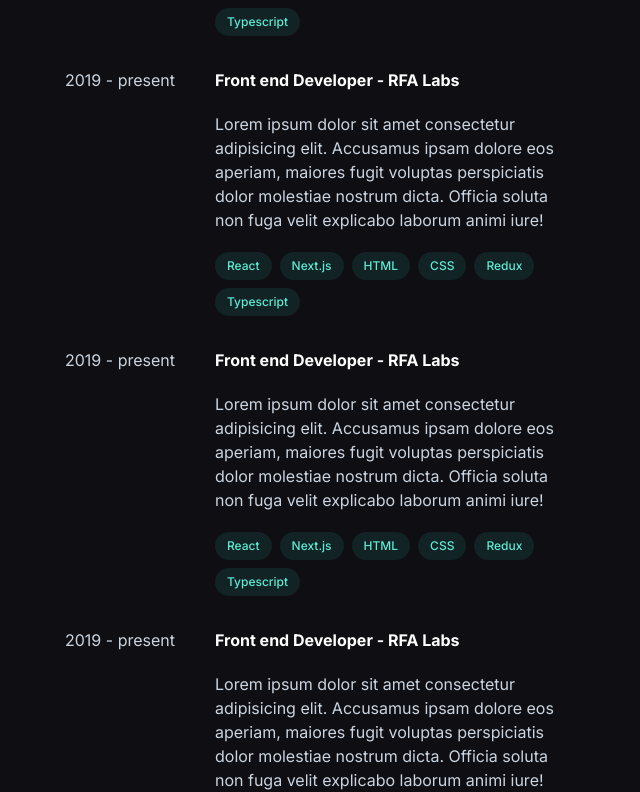
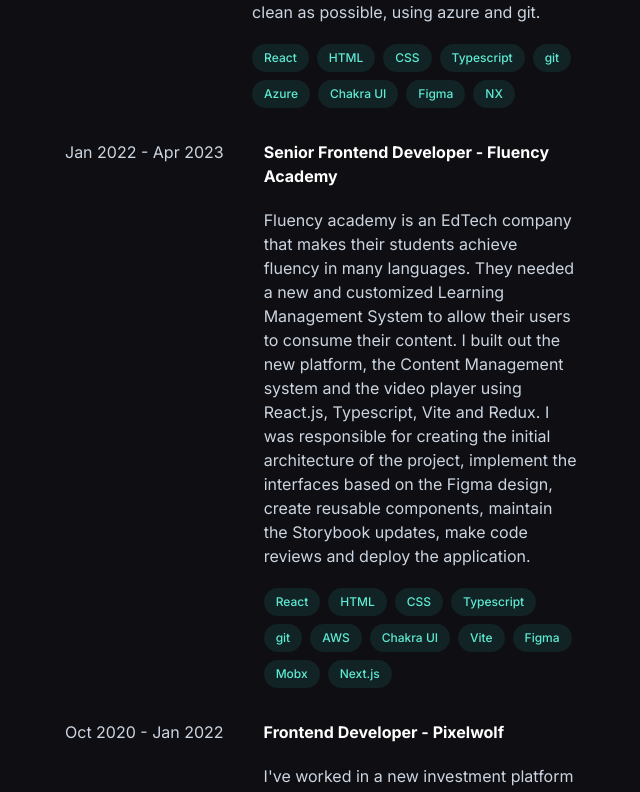
Before and after one commit to niltonslf/niltonlopes.com.br, a Next.js app: page / in a window 1280 px wide. Shown: the part 908-1700 px from the top of the page, without its empty margins (447-1087 px from the left). Built offline with nearby package versions, Linux system fonts and the light colour scheme.

Commit message:
feat: add real experiences

```diff
--- /dev/null
+++ b/src/app/data/experiences.ts
@@ -0,0 +1,84 @@
+export const experiences = [
+  {
+    id: 1,
+    role: 'Frontend Developer',
+    company: 'RFALabs',
+    startMonthAndYear: 'May 2019',
+    endMonthAndYear: 'Present',
+    description:
+      "As a Front-end Developer, I'm building out a new platform that makes the mortgage process simple for this Canadian bank. I'm doing that using React.js and Typescript by creating reusable components, implementing new interfaces based on the Figma design, maintaining the code as clean as possible, using azure and git.",
+    skills: [
+      'React',
+      'HTML',
+      'CSS',
+      'Typescript',
+      'git',
+      'Azure',
+      'Chakra UI',
+      'Figma',
+      'NX',
+    ],
+  },
+  {
+    id: 2,
+    role: 'Senior Frontend Developer',
+    company: 'Fluency Academy ',
+    startMonthAndYear: 'Jan 2022',
+    endMonthAndYear: 'Apr 2023',
+    description:
+      'Fluency academy is an EdTech company that makes their students achieve fluency in many languages. They needed a new and customized Learning Management System to allow their users to consume their content. I built out the new platform, the Content Management system and the video player using React.js, Typescript, Vite and Redux. I was responsible for creating the initial architecture of the project, implement the interfaces based on the Figma design, create reusable components, maintain the Storybook updates, make code reviews and deploy the application.',
+    skills: [
+      'React',
+      'HTML',
+      'CSS',
+      'Typescript',
+      'git',
+      'AWS',
+      'Chakra UI',
+      'Vite',
+      'Figma',
+      'Mobx',
+      'Next.js',
+    ],
+  },
+  {
+    id: 3,
+    role: 'Frontend Developer',
+    company: 'Pixelwolf ',
+    startMonthAndYear: 'Oct 2020',
+    endMonthAndYear: 'Jan 2022',
+    description:
+      "I've worked in a new investment platform for a company who provides investments in fund of investment. The goal was to create a complete new platform to allow their customers to make their investments. To do that it was used React.js, Redux, Typescript, Next.js. I worked implementing new features, fixing bugs, making the redesign of some pages, code reviews and being one of the contacts with the client.",
+    skills: [
+      'React',
+      'HTML',
+      'CSS',
+      'Typescript',
+      'git',
+      'AWS',
+      'Chakra UI',
+      'Redux',
+      'Next.js',
+    ],
+  },
+  {
+    id: 4,
+    role: 'Frontend Developer',
+    company: 'MadeiraMadeira',
+    startMonthAndYear: 'Dec 2019',
+    endMonthAndYear: 'Oct 2020',
+    description:
+      'Alongside the design and backend team, In one of the projects, I did the redesign of the cart page and user logged in page to make the purchase process and the after sales more user-friendly and more effective. In both projects it was used Typescript, HTML, CSS and SASS.',
+    skills: [
+      'React',
+      'HTML',
+      'CSS',
+      'Typescript',
+      'git',
+      'AWS',
+      'Chakra UI',
+      'Redux',
+      'Next.js',
+    ],
+  },
+];
--- a/src/app/page.tsx
+++ b/src/app/page.tsx
@@ -1,9 +1,8 @@
 import { GithubIcon, LinkedinIcon } from './components';
+import { experiences } from './data/experiences';
 
 /* eslint-disable react/no-unescaped-entities */
 export default function Home() {
-  const experiences = Array.from(new Array(4));
-
   return (
     <main className='container ml-auto mr-auto px-10  md:px-10 lg:px-32'>
       <div className='flex flex-col md:flex-row md:items-start '>
@@ -65,42 +64,44 @@ export default function Home() {
 
             {experiences.map((exp) => {
               return (
-                <article key={exp} className='mb-8 flex flex-1 flex-row gap-10'>
-                  <div>2019 - present</div>
+                <article
+                  key={exp.id}
+                  className='mb-8 flex flex-1 flex-row gap-10'
+                >
+                  <div>
+                    {exp.startMonthAndYear} - {exp.endMonthAndYear}
+                  </div>
                   <div className='flex-1'>
                     <h3 className='mb-5 font-bold text-white'>
-                      Front end Developer - RFA Labs
+                      {exp.role} - {exp.company}
                     </h3>
-                    <p>
-                      Lorem ipsum dolor sit amet consectetur adipisicing elit.
-                      Accusamus ipsam dolore eos aperiam, maiores fugit voluptas
-                      perspiciatis dolor molestiae nostrum dicta. Officia soluta
-                      non fuga velit explicabo laborum animi iure!
-                    </p>
+                    <p>{exp.description}</p>
                     <div className='mt-5 flex flex-wrap gap-2'>
-                      <span className='flex items-center rounded-full bg-teal-400/10 px-3 py-1 text-xs font-medium leading-5 text-teal-300 '>
-                        React
-                      </span>
-                      <span className='flex items-center rounded-full bg-teal-400/10 px-3 py-1 text-xs font-medium leading-5 text-teal-300 '>
-                        Next.js
-                      </span>
-                      <span className='flex items-center rounded-full bg-teal-400/10 px-3 py-1 text-xs font-medium leading-5 text-teal-300 '>
-                        HTML
-                      </span>
-                      <span className='flex items-center rounded-full bg-teal-400/10 px-3 py-1 text-xs font-medium leading-5 text-teal-300 '>
-                        CSS
-                      </span>
-                      <span className='flex items-center rounded-full bg-teal-400/10 px-3 py-1 text-xs font-medium leading-5 text-teal-300 '>
-                        Redux
-                      </span>
-                      <span className='flex items-center rounded-full bg-teal-400/10 px-3 py-1 text-xs font-medium leading-5 text-teal-300 '>
-                        Typescript
-                      </span>
+                      {exp.skills.map((skill) => {
+                        return (
+                          <span
+                            key={skill}
+                            className='flex items-center rounded-full bg-teal-400/10 px-3 py-1 text-xs font-medium leading-5 text-teal-300 '
+                          >
+                            {skill}
+                          </span>
+                        );
+                      })}
                     </div>
                   </div>
                 </article>
               );
             })}
+
+            <div className='mt-5 flex justify-center border-t-2 border-solid border-t-gray-300 pt-5'>
+              <a
+                href='https://www.linkedin.com/in/niltonslf/details/experience/'
+                target='_blank'
+                className='text-md flex items-center rounded-full bg-teal-400/10 px-4 py-2 font-medium leading-5 text-teal-300 '
+              >
+                See all experiences
+              </a>
+            </div>
           </section>
         </div>
       </div>
```
